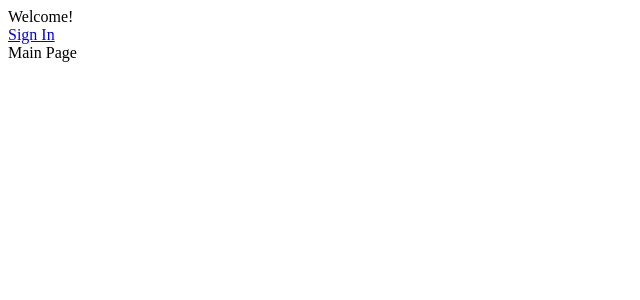
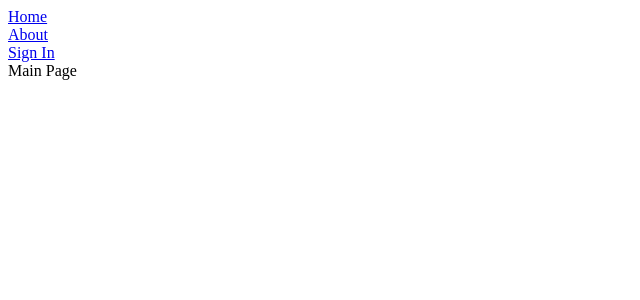
Before and after one commit to maestroh/fullstory-challenge-api, a Next.js app in the folder web/: page / in a window 1280 px wide. Shown: the top 300 px of the page, without its empty margins (0-640 px from the left). Built offline with nearby package versions, Linux system fonts and the light colour scheme.

Commit message:
add logout

```diff
--- a/web/components/header.js
+++ b/web/components/header.js
@@ -1,8 +1,35 @@
-import Link from 'next/link';
+import React from 'react'
+import PropTypes from 'prop-types';
+import Link from 'next/link'
 
-export default () => (
+const links = [
+  { href: '/', text: 'Home' },
+  { href: '/about', text: 'About' },
+  { href: '/secret', text: 'Top Secret', authRequired: true },
+  { href: '/auth/login', text: 'Sign In', anonymousOnly: true },
+  { href: '/auth/logout', text: 'Sign Off', authRequired: true }
+]
+
+const getAllowedLinks = isAuthenticated => links
+  .filter(l => !l.authRequired || (l.authRequired && isAuthenticated))
+  .filter(l => !isAuthenticated || (isAuthenticated && !l.anonymousOnly))
+
+const Header = ({ isAuthenticated, currentUrl }) =>
   <div>
-    <div>Welcome!</div>
-    <Link href="/auth/login"><a>Sign In</a></Link>
+    {getAllowedLinks(isAuthenticated).map(link => (
+      <Link prefetch key={link.href} href={link.href}>
+        <div>
+          {link.text}
+        </div>
+      </Link>
+    ))}
   </div>
-)
+
+
+
+Header.propTypes = {
+  isAuthenticated: PropTypes.bool.isRequired,
+  currentUrl: PropTypes.string.isRequired
+}
+
+export default Header;
--- a/web/package.json
+++ b/web/package.json
@@ -15,6 +15,7 @@
     "js-cookie": "^2.1.4",
     "jwt-decode": "^2.2.0",
     "next": "beta",
+    "prop-types": "^15.5.10",
     "react": "^15.6.1",
     "react-dom": "^15.6.1"
   }
--- a/web/pages/auth/index.js
+++ b/web/pages/auth/index.js
@@ -1,4 +1,5 @@
-import React, { PropTypes } from 'react'
+import React from 'react'
+import PropTypes from 'prop-types';
 import Router from 'next/router'
 
 import { handleAuth } from '../../utils/auth'
```
Also changed, not shown: web/hocs/protected.js (+21 -0 lines), web/pages/auth/logout.js (added, +14 -0 lines), web/pages/private.js (added, +11 -0 lines).
